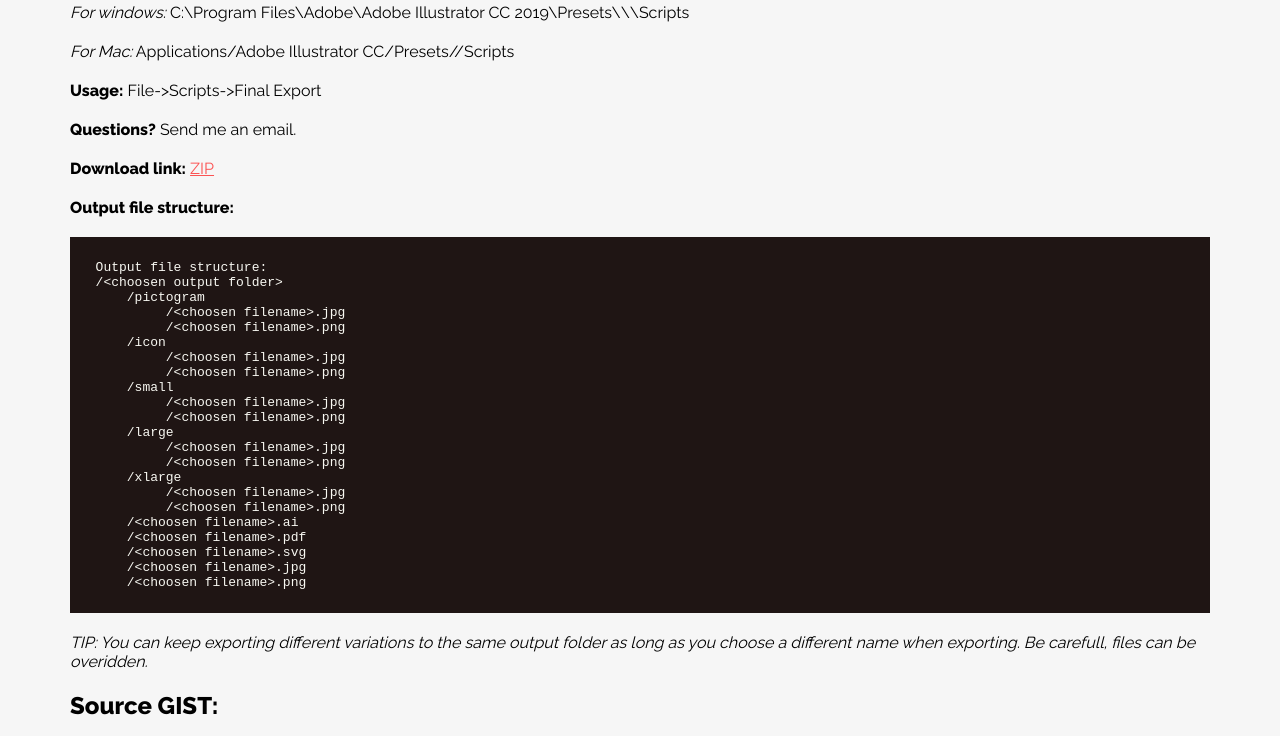
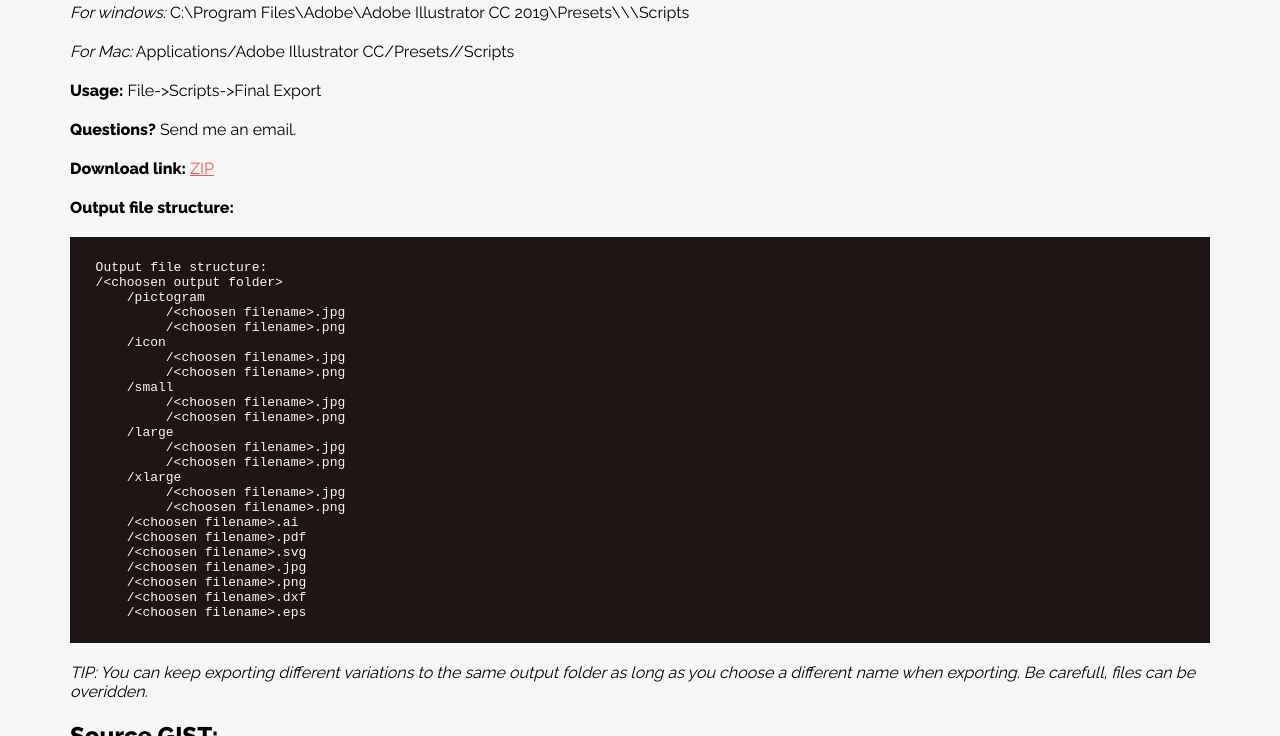
Before and after one commit to LesterGallagher/LesterGallagher.github.io, a Jekyll site: the page built from _posts/2019-11-12-export-illustrator-file-to-all-important-file-formats.md, in a window 1280 px wide and 900 px high, scrolled down 1652 px, cut to the strip 0-736 px from the top of the window. Built offline with Jekyll 4.4.1, drawn with Linux system fonts in a browser that asks for light colours; comment, search, counter and statistics services are not loaded; part of the change alters nothing that is shown.

Commit message:
Update from Forestry.io Sem Postma updated _posts/2019-11-12-export-illustrator-file-to-all-important-file-formats.md

```diff
--- a/_posts/2019-11-12-export-illustrator-file-to-all-important-file-formats.md
+++ b/_posts/2019-11-12-export-illustrator-file-to-all-important-file-formats.md
@@ -2,7 +2,7 @@
 lang: en
 title: Export illustrator file to all important file formats.
 image: "/uploads/adobe-illustrator-cc.svg"
-date: 2019-11-12 00:00:00 +0100
+date: 2019-11-11T23:00:00.000+00:00
 author: ''
 description: 'Export Illustrator document to a buch of different file formats and
   resolutions. File formats include: .ai, .pdf, .png, .jpg and .svg. Installation:
@@ -11,6 +11,8 @@ portal_title: ''
 portal_description: ''
 portal_image: ''
 portal_link: ''
+layout: post
+ref: ''
 
 ---
 ## Final Export.jsx
@@ -25,7 +27,7 @@ _For Mac:_ Applications/Adobe Illustrator CC/Presets/<your locale>/Scripts
 
 **Questions?** Send me an email.
 
-**Download link:** [ZIP](https://gist.github.com/sempostma/4ee699a78a5cd0ccac150f95d78b0e9d/archive/3b6a5a282315706b5c08c5f626cddc174dfe1c47.zip "Script downloaden")
+**Download link:** [ZIP](https://gist.github.com/sempostma/4ee699a78a5cd0ccac150f95d78b0e9d/archive/597638138cd6d1357caf15af897c0067d4639f18.zip "Script downloaden")
 
 **Output file structure:**
 
@@ -51,6 +53,8 @@ _For Mac:_ Applications/Adobe Illustrator CC/Presets/<your locale>/Scripts
           /<choosen filename>.svg
           /<choosen filename>.jpg
           /<choosen filename>.png
+          /<choosen filename>.dxf
+          /<choosen filename>.eps
 
 _TIP: You can keep exporting different variations to the same output folder as long as you choose a different name when exporting. Be carefull, files can be overidden._
 
```
